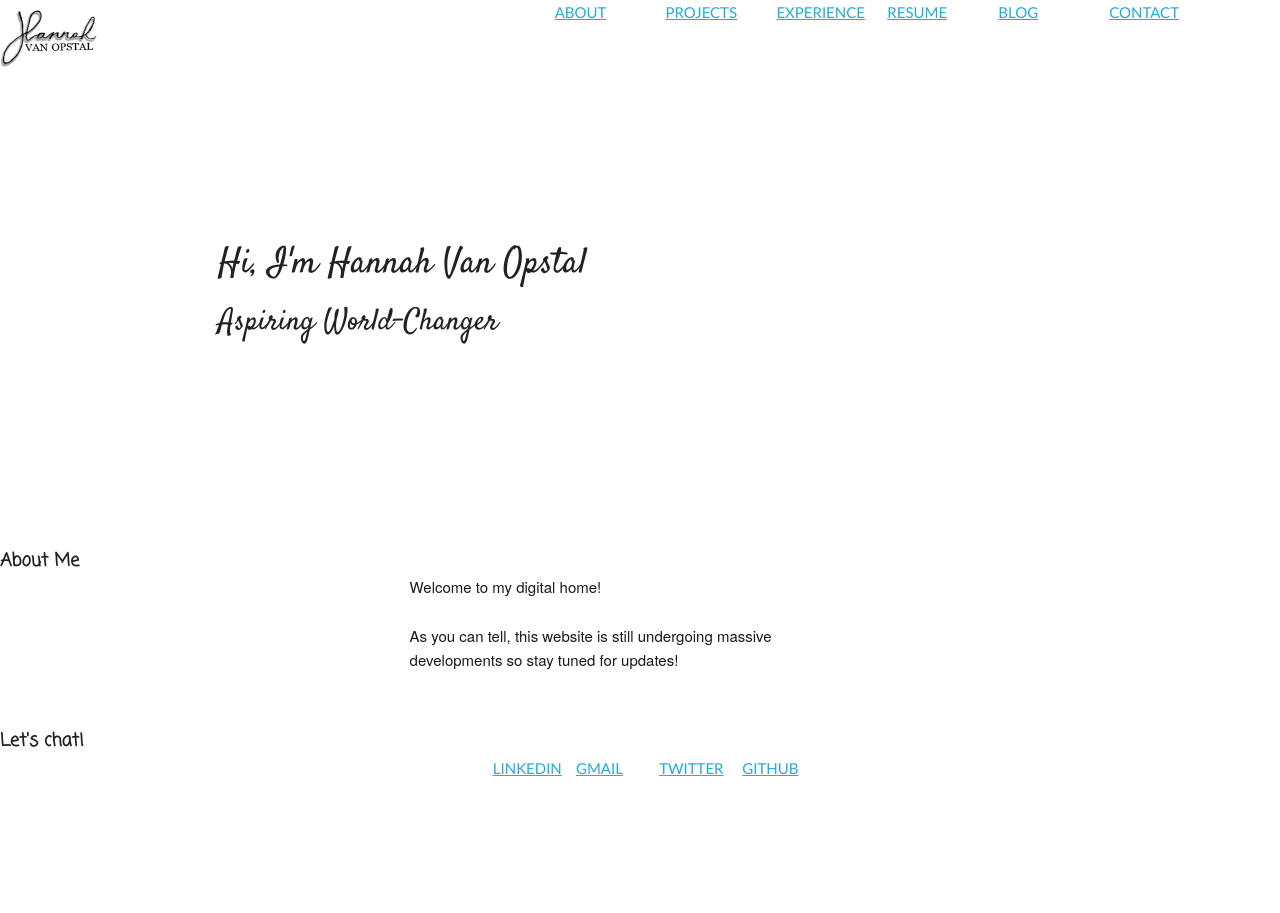
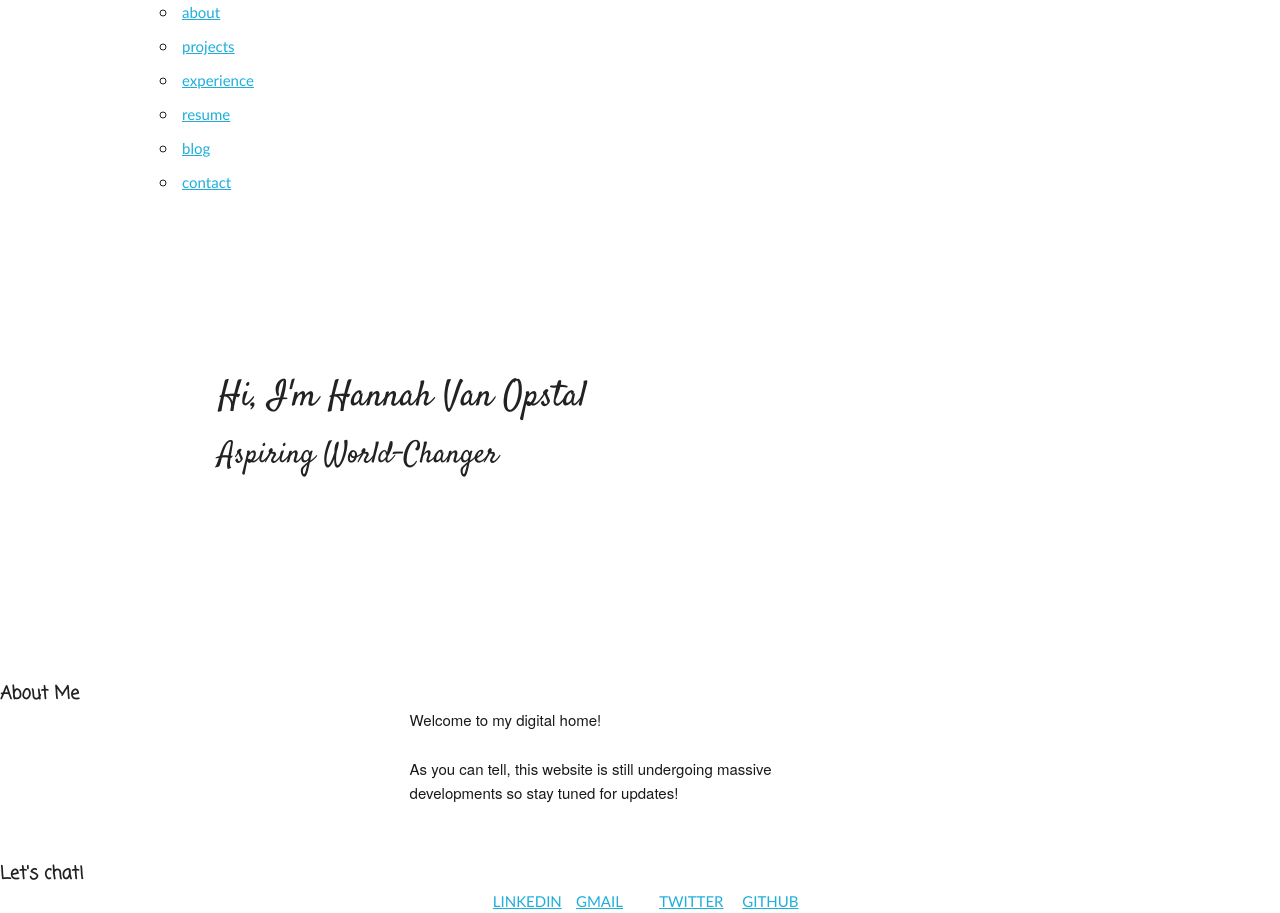
Before and after one commit to hvanopstal/hvanopstal.github.io, a Jekyll site: the page index.html, which Jekyll copies as it is, in a window 1280 px wide. Built offline with Jekyll 4.4.1, drawn with Linux system fonts in a browser that asks for light colours; some web fonts are replaced.

Commit message:
Update index.html
simplified the navigation bar (needs updates in appearance now

```diff
--- a/index.html
+++ b/index.html
@@ -16,8 +16,26 @@
   </head>
 
   <body>
-  <div class="row">
-    <div class="navigation-bar">
+
+  <div class="container">
+    <div class="navigation-bar" role="navigation">
+      <span class="home">
+        <a ref="/"></a>
+      </span>
+      <ul class="nav">
+        <li><a href="#about">about</a></li>
+        <li><a href="/Projects">projects</a></li>
+        <li><a href="/Experience">experience</a></li>
+        <li><a href="/Resume">resume</a></li>
+        <li><a href="/Blog">blog</a></li>
+        <li><a href="#contact">contact</a></li>
+      </ul>
+    </div>
+  </div>
+
+  <!--
+  <div class="container">
+    <div class="navigation-bar" role="navigation">
       <div class="two columns">
         <div class="home">
           <div class="two columns">
@@ -46,7 +64,7 @@
       </div>
     </div>
   </div>
-
+  -->
 
     <div class="intro">
       <div class="container">
```
